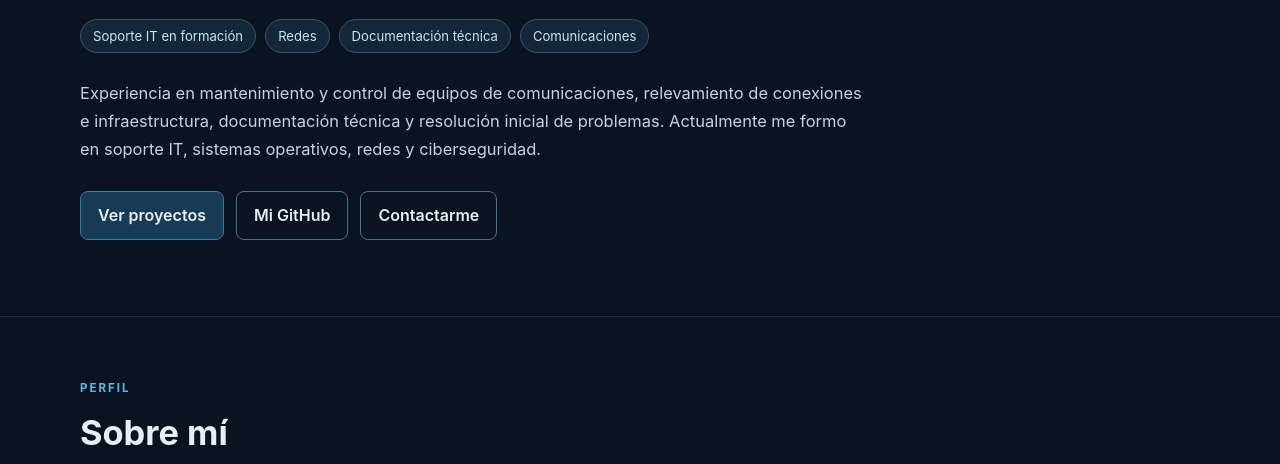
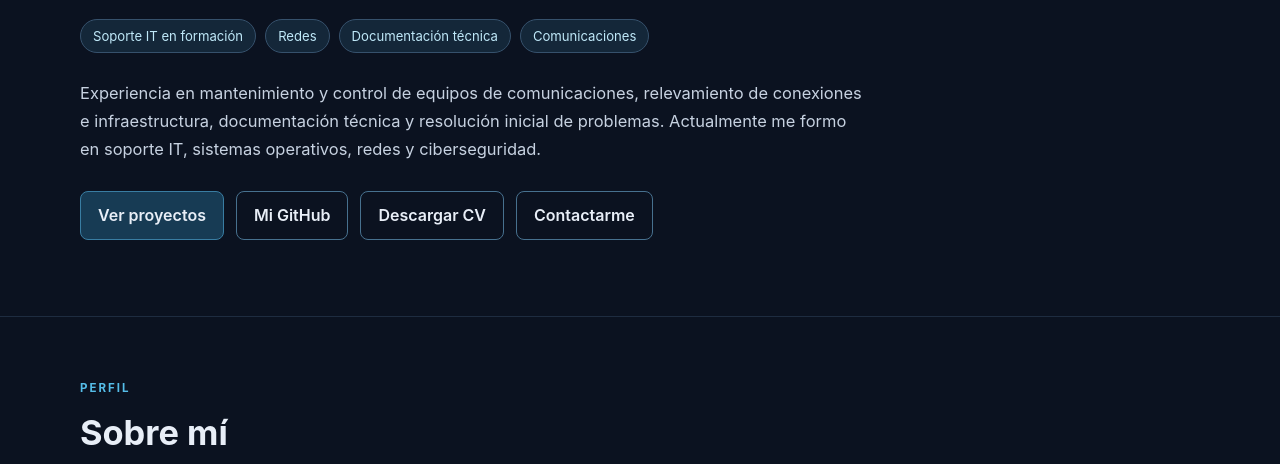
Before and after one commit to ematal210685-creator/ematal210685-creator.github.io, a plain HTML site: page index.html in a window 1280 px wide. Shown: the part 336-800 px from the top of the page. Drawn offline with Linux system fonts and the light colour scheme.

Commit message:
Agregar descarga del CV al portfolio

```diff
--- a/index.html
+++ b/index.html
@@ -133,6 +133,7 @@
           <div class="actions">
             <a class="button primary" href="#proyectos">Ver proyectos</a>
             <a class="button" href="https://github.com/ematal210685-creator" target="_blank" rel="noopener">Mi GitHub</a>
+            <a class="button" href="CV_Emanuel_Villagra_IT_editable(1).pdf" target="_blank" rel="noopener">Descargar CV</a>
             <a class="button" href="mailto:ematal210685@gmail.com">Contactarme</a>
           </div>
         </div>
```
